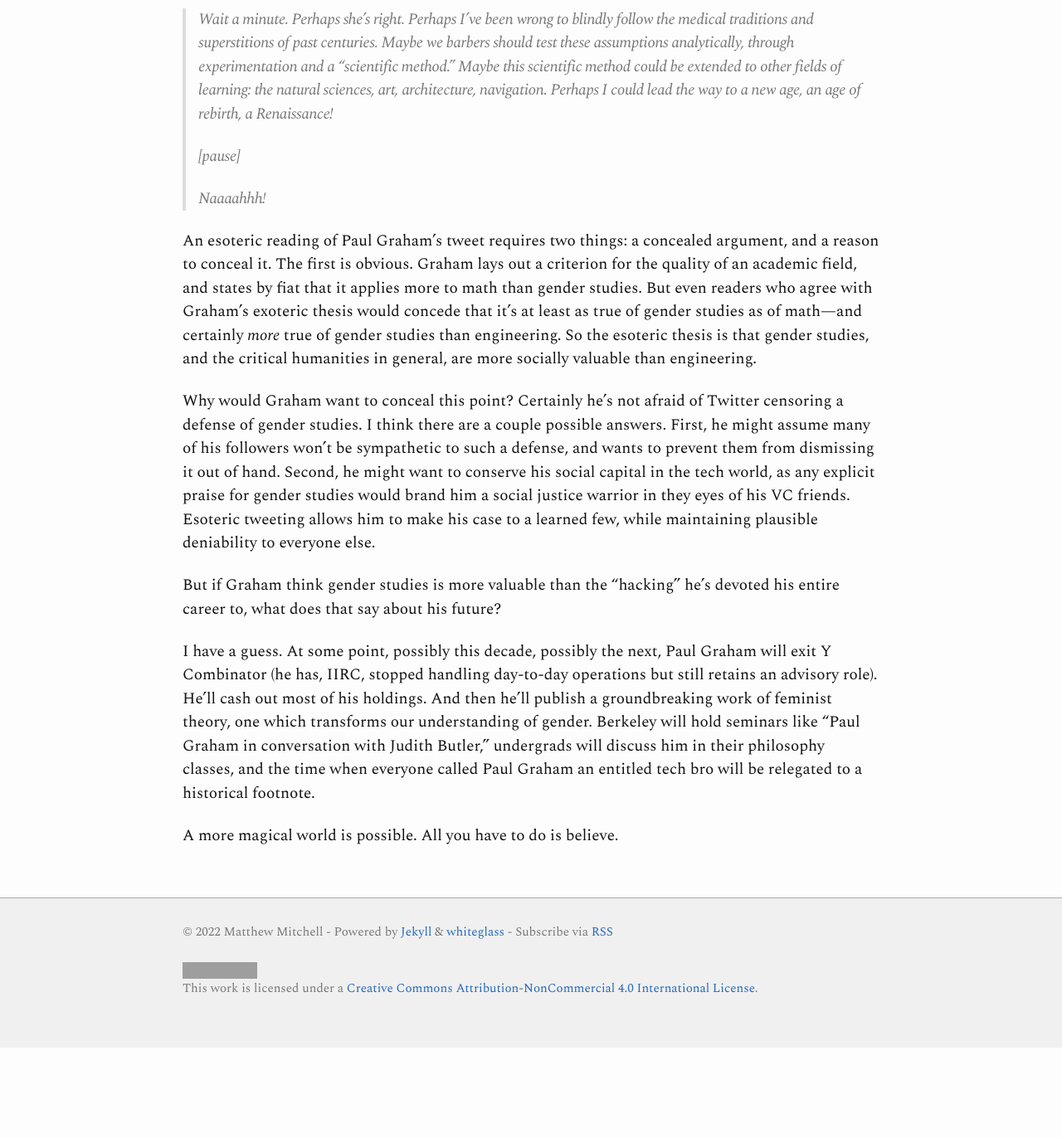
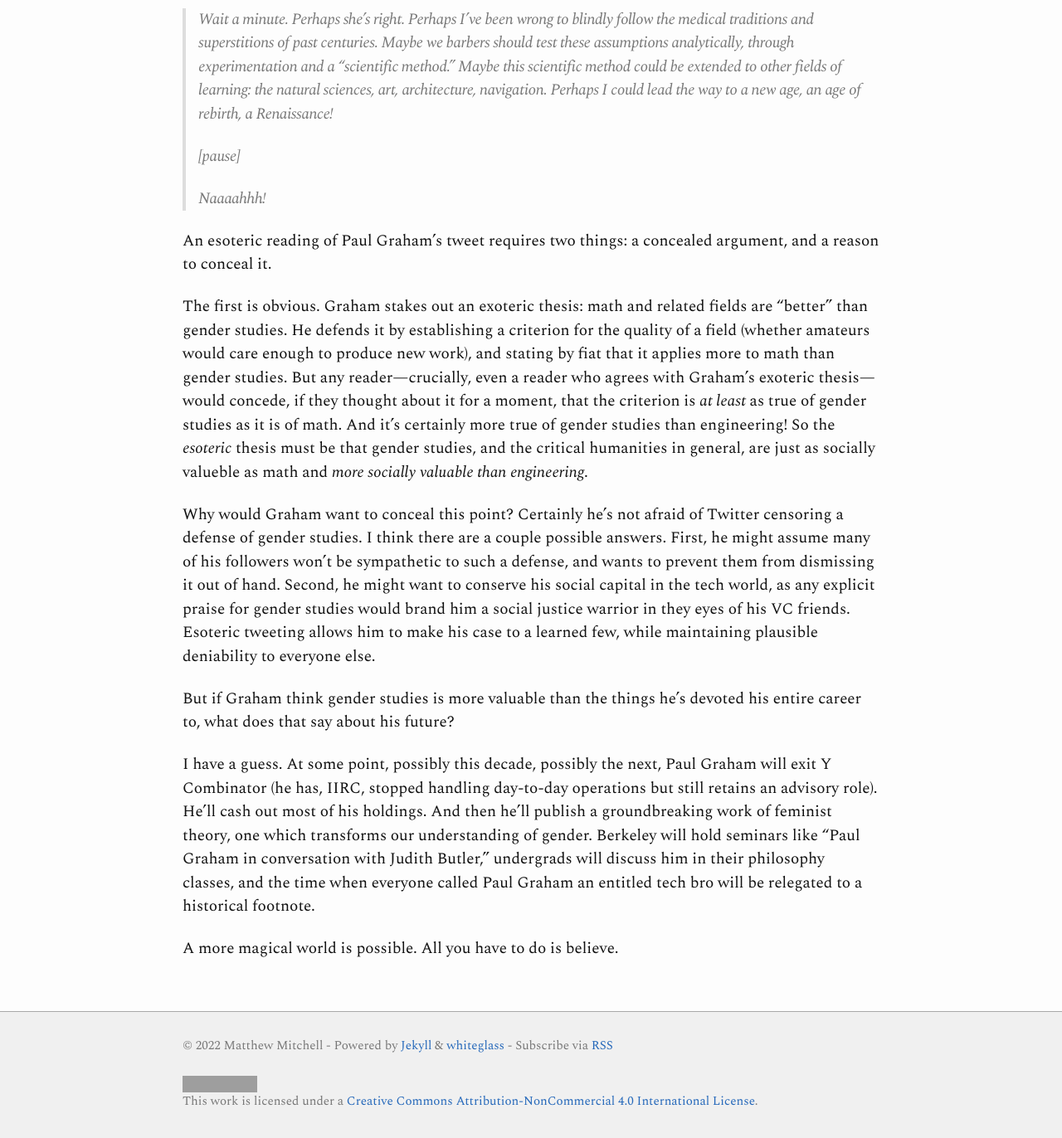
Before and after one commit to matt2718/matt2718.github.io, a Jekyll site: the page built from _posts/2022-04-17-graham.md, in a window 1280 px wide and 1400 px high, scrolled down 2284 px. Shown: the top 1372 px of the window at 83% size. Built offline with Jekyll 4.4.1, drawn with Linux system fonts in a browser that asks for light colours; before the commit the page ends 3547 px from its top, so only the background shows below that; grey boxes are pictures that could not be loaded.

Commit message:
change wording

```diff
--- a/_posts/2022-04-17-graham.md
+++ b/_posts/2022-04-17-graham.md
@@ -87,11 +87,16 @@
 > Naaaahhh!
 
 An esoteric reading of Paul Graham's tweet requires two things: a concealed argument, and a reason
-to conceal it. The first is obvious. Graham lays out a criterion for the quality of an academic
-field, and states by fiat that it applies more to math than gender studies. But even readers who
-agree with Graham's exoteric thesis would concede that it's at least as true of gender studies as of
-math---and certainly *more* true of gender studies than engineering. So the esoteric thesis is that
-gender studies, and the critical humanities in general, are more socially valuable than engineering.
+to conceal it.
+
+The first is obvious. Graham stakes out an exoteric thesis: math and related fields are "better"
+than gender studies. He defends it by establishing a criterion for the quality of a field (whether
+amateurs would care enough to produce new work), and stating by fiat that it applies more to math
+than gender studies. But any reader---crucially, even a reader who agrees with Graham's exoteric
+thesis---would concede, if they thought about it for a moment, that the criterion is *at least* as
+true of gender studies as it is of math. And it's certainly more true of gender studies than
+engineering! So the *esoteric* thesis must be that gender studies, and the critical humanities in
+general, are just as socially valueble as math and *more socially valuable than engineering*.
 
 Why would Graham want to conceal this point? Certainly he's not afraid of Twitter censoring a
 defense of gender studies. I think there are a couple possible answers. First, he might assume many
@@ -101,8 +106,8 @@
 friends. Esoteric tweeting allows him to make his case to a learned few, while maintaining plausible
 deniability to everyone else.
 
-But if Graham think gender studies is more valuable than the "hacking" he's devoted his entire
-career to, what does that say about his future?
+But if Graham think gender studies is more valuable than the things he's devoted his entire career
+to, what does that say about his future?
 
 I have a guess. At some point, possibly this decade, possibly the next, Paul Graham will exit Y
 Combinator (he has, IIRC, stopped handling day-to-day operations but still retains an advisory
```
